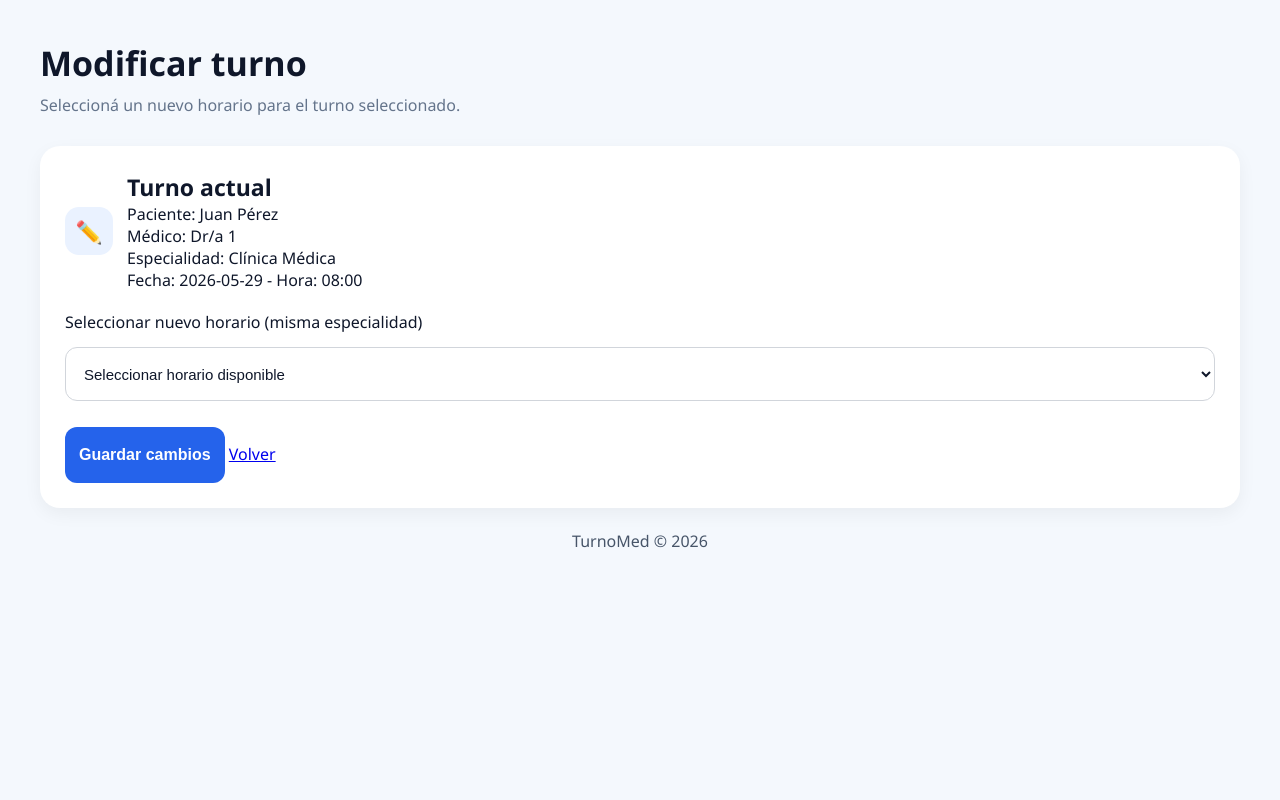
After one commit to SofiaGomez1996/Proyecto_TurnoMed, a Flask app: page /admin/modificar_turno/1 in a window 1280 px wide. The commit adds this page. Run offline with Flask 3, Linux system fonts and the light colour scheme; a user stored in the database is signed in; data comes from the database, SQL or seed files in the repository; both versions use the stored data as it was after the commit.

Commit message:
Add modify-turn feature: admin and patient routes, template and UI buttons

```diff
--- a/app.py
+++ b/app.py
@@ -829,6 +829,150 @@ def paciente_cancelar_turno(id_turno):
     return redirect(url_for("paciente"))
 
 
+@app.route("/paciente/modificar_turno/<int:id_turno>", methods=["GET", "POST"])
+@login_required
+def paciente_modificar_turno(id_turno):
+    if current_user.rol != "paciente":
+        flash("No tenés permiso para modificar este turno.")
+        return redirect(url_for("login"))
+
+    conn = get_conn()
+    cursor = conn.cursor()
+
+    turno = cursor.execute("""
+        SELECT * FROM turnos
+        WHERE id = ? AND id_paciente = ?
+    """, (id_turno, current_user.id)).fetchone()
+
+    if not turno:
+        conn.close()
+        flash("Turno no encontrado.")
+        return redirect(url_for("paciente"))
+
+    if request.method == "POST":
+        nuevo_id_horario = request.form.get("id_horario")
+
+        if not nuevo_id_horario:
+            flash("Seleccioná un nuevo horario para modificar el turno.")
+            conn.close()
+            return redirect(url_for("paciente_modificar_turno", id_turno=id_turno))
+
+        nuevo = cursor.execute("SELECT * FROM horarios WHERE id_horario = ?", (nuevo_id_horario,)).fetchone()
+
+        if not nuevo or nuevo["ocupado"] == 1:
+            conn.close()
+            flash("El horario seleccionado no está disponible.")
+            return redirect(url_for("paciente_modificar_turno", id_turno=id_turno))
+
+        # liberar horario anterior
+        cursor.execute("UPDATE horarios SET ocupado = 0 WHERE id_horario = ?", (turno["id_horario"],))
+
+        # asignar nuevo horario
+        cursor.execute("UPDATE horarios SET ocupado = 1 WHERE id_horario = ?", (nuevo_id_horario,))
+
+        # actualizar turno
+        cursor.execute("""
+            UPDATE turnos
+            SET id_horario = ?, id_medico = ?, fecha = ?, hora = ?, especialidad = ?
+            WHERE id = ?
+        """, (
+            nuevo_id_horario,
+            nuevo["id_medico"],
+            nuevo["fecha"],
+            nuevo["hora"],
+            nuevo["especialidad"],
+            id_turno
+        ))
+
+        conn.commit()
+        conn.close()
+
+        flash("Turno modificado correctamente.")
+        return redirect(url_for("paciente"))
+
+    # GET: mostrar formulario con horarios disponibles de la misma especialidad
+    horarios_disponibles = obtener_horarios_filtrados(especialidad=turno["especialidad"], id_medico=None)
+    conn.close()
+
+    return render_template(
+        "modificar_turno.html",
+        usuario=current_user,
+        turno=turno,
+        horarios=horarios_disponibles,
+        back_url=url_for("paciente")
+    )
+
+
+@app.route("/admin/modificar_turno/<int:id_turno>", methods=["GET", "POST"])
+@login_required
+def admin_modificar_turno(id_turno):
+    if current_user.rol != "admin":
+        flash("No tenés permiso para ingresar al panel de administración.")
+        return redirect(url_for("login"))
+
+    conn = get_conn()
+    cursor = conn.cursor()
+
+    turno = cursor.execute("SELECT * FROM turnos WHERE id = ?", (id_turno,)).fetchone()
+
+    if not turno:
+        conn.close()
+        flash("Turno no encontrado.")
+        return redirect(url_for("admin"))
+
+    if request.method == "POST":
+        nuevo_id_horario = request.form.get("id_horario")
+
+        if not nuevo_id_horario:
+            flash("Seleccioná un nuevo horario para modificar el turno.")
+            conn.close()
+            return redirect(url_for("admin_modificar_turno", id_turno=id_turno))
+
+        nuevo = cursor.execute("SELECT * FROM horarios WHERE id_horario = ?", (nuevo_id_horario,)).fetchone()
+
+        if not nuevo or nuevo["ocupado"] == 1:
+            conn.close()
+            flash("El horario seleccionado no está disponible.")
+            return redirect(url_for("admin_modificar_turno", id_turno=id_turno))
+
+        # liberar horario anterior
+        cursor.execute("UPDATE horarios SET ocupado = 0 WHERE id_horario = ?", (turno["id_horario"],))
+
+        # asignar nuevo horario
+        cursor.execute("UPDATE horarios SET ocupado = 1 WHERE id_horario = ?", (nuevo_id_horario,))
+
+        # actualizar turno
+        cursor.execute("""
+            UPDATE turnos
+            SET id_horario = ?, id_medico = ?, fecha = ?, hora = ?, especialidad = ?
+            WHERE id = ?
+        """, (
+            nuevo_id_horario,
+            nuevo["id_medico"],
+            nuevo["fecha"],
+            nuevo["hora"],
+            nuevo["especialidad"],
+            id_turno
+        ))
+
+        conn.commit()
+        conn.close()
+
+        flash("Turno modificado correctamente.")
+        return redirect(url_for("admin"))
+
+    horarios_disponibles = obtener_horarios_filtrados(especialidad=turno["especialidad"], id_medico=None)
+    conn.close()
+
+    return render_template(
+        "modificar_turno.html",
+        usuario=current_user,
+        turno=turno,
+        horarios=horarios_disponibles,
+        back_url=url_for("admin")
+    )
+
+
 @app.route("/medico")
 @login_required
 def medico():
--- /dev/null
+++ b/templates/modificar_turno.html
@@ -0,0 +1,59 @@
+<!DOCTYPE html>
+<html lang="es">
+<head>
+    <meta charset="UTF-8">
+    <title>Modificar Turno - TurnoMed</title>
+    <link rel="stylesheet" href="{{ url_for('static', filename='estilos.css') }}">
+</head>
+<body>
+<div class="layout">
+    <main class="content">
+        <header class="page-header">
+            <div>
+                <h1>Modificar turno</h1>
+                <p>Seleccioná un nuevo horario para el turno seleccionado.</p>
+            </div>
+        </header>
+
+        {% with messages = get_flashed_messages() %}
+            {% if messages %}
+                <div class="alerta">{{ messages[0] }}</div>
+            {% endif %}
+        {% endwith %}
+
+        <section class="card">
+            <div class="card-title">
+                <div class="icon-box">✏️</div>
+                <div>
+                    <h2>Turno actual</h2>
+                    <p>Paciente: {{ turno.paciente }}</p>
+                    <p>Médico: Dr/a {{ turno.id_medico }}</p>
+                    <p>Especialidad: {{ turno.especialidad }}</p>
+                    <p>Fecha: {{ turno.fecha }} - Hora: {{ turno.hora }}</p>
+                </div>
+            </div>
+
+            <form method="POST">
+                <label>Seleccionar nuevo horario (misma especialidad)</label>
+                <select name="id_horario" required>
+                    <option value="">Seleccionar horario disponible</option>
+
+                    {% for horario in horarios %}
+                        <option value="{{ horario.id_horario }}">
+                            {{ horario.fecha }} - {{ horario.hora }} | Dr/a {{ horario.medico_apellido }}, {{ horario.medico_nombre }}
+                        </option>
+                    {% endfor %}
+                </select>
+
+                <div style="margin-top:12px;">
+                    <button type="submit" class="btn-secondary">Guardar cambios</button>
+                    <a href="{{ back_url }}" class="btn-link">Volver</a>
+                </div>
+            </form>
+        </section>
+
+        <footer class="footer">TurnoMed © 2026</footer>
+    </main>
+</div>
+</body>
+</html>
--- a/templates/paciente.html
+++ b/templates/paciente.html
@@ -178,6 +178,10 @@
 
                                     </form>
 
+                                    <form method="GET" action="/paciente/modificar_turno/{{ turno.id }}" style="display:inline-block;margin-left:8px;">
+                                        <button type="submit" class="btn-secondary">Modificar</button>
+                                    </form>
+
                                 {% else %}
                                     -
                                 {% endif %}
```
Also changed, not shown: templates/admin.html (+11 -7 lines), database/turnomed.db.
